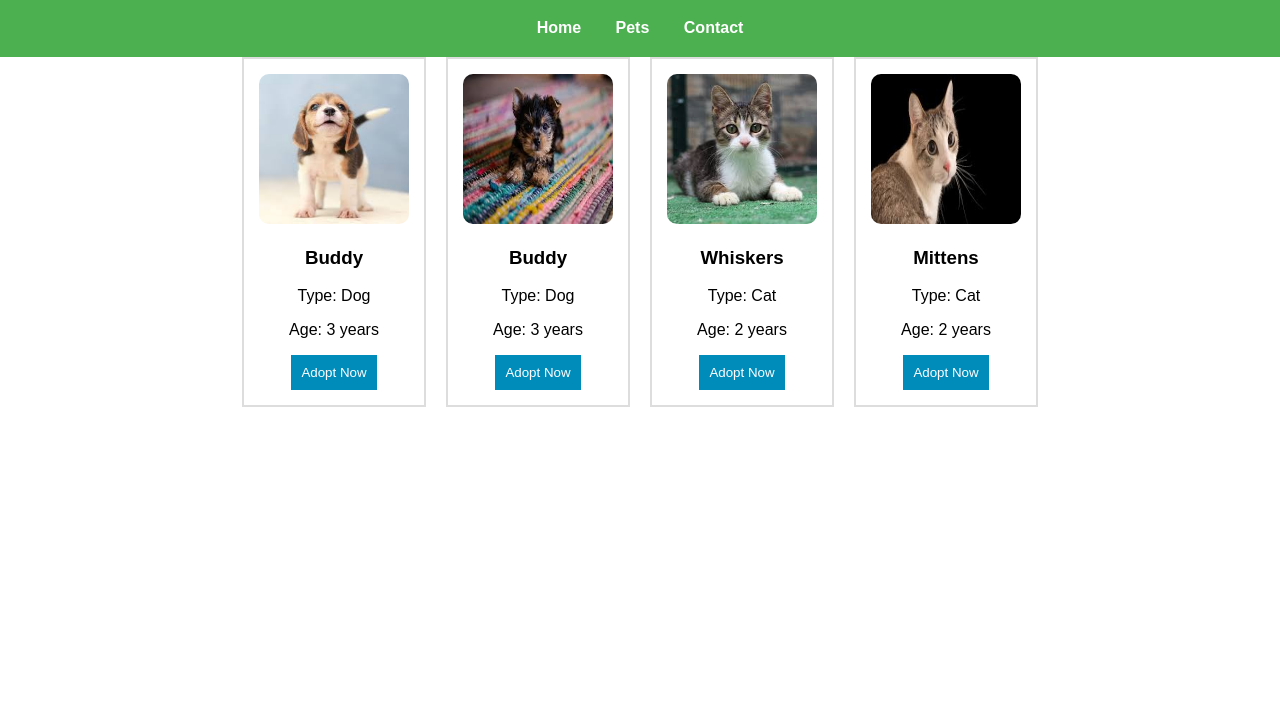
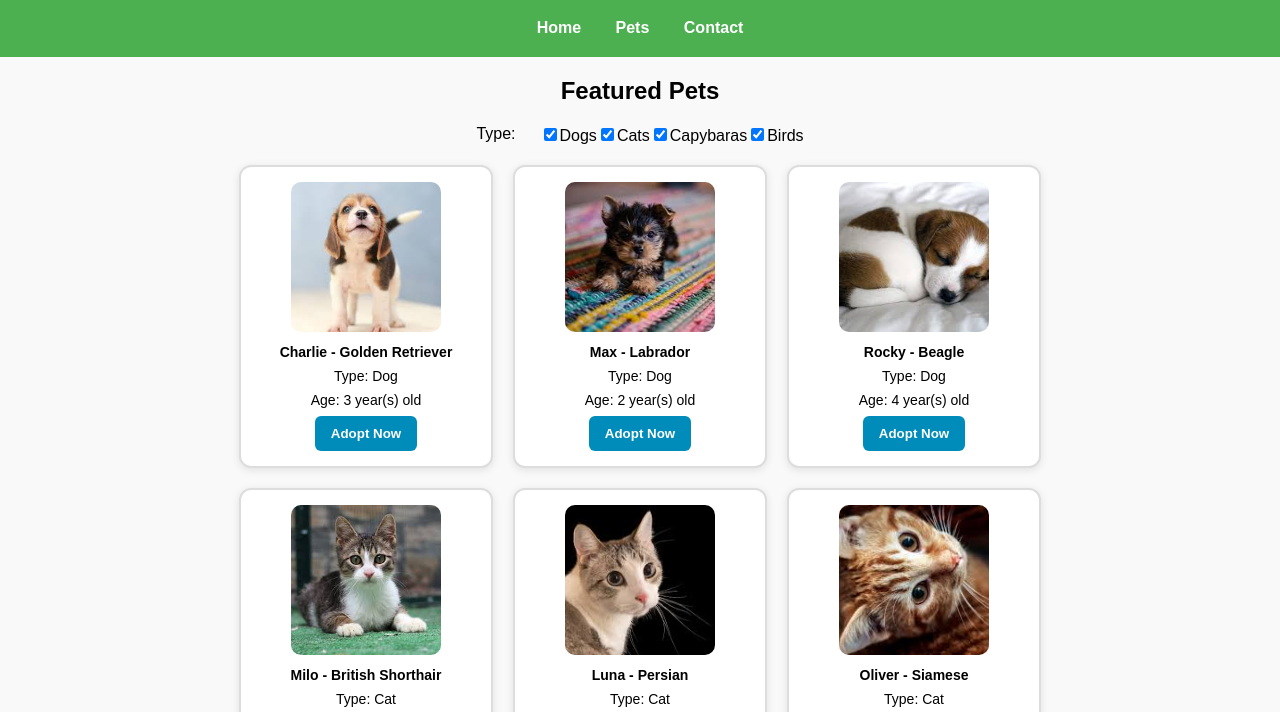
Before and after one commit to Lucas1792003/Pet-shop, a plain HTML site: page pets.html in a window 1280 px wide. Shown: the part 81-793 px from the top of the page. Drawn offline with Linux system fonts and the light colour scheme.

Commit message:
Added filter function- week03

```diff
--- a/Assets/CSS/style.css
+++ b/Assets/CSS/style.css
@@ -1,31 +1,86 @@
 body {
-
     font-family: Arial, sans-serif;
-
     margin: 0;
-
     padding: 0;
-
     text-align: center;
-
+    background-color: #f9f9f9;
 }
 
+header {
+    background-color: #4CAF50;
+    padding: 20px;
+    color: white;
+}
 
+nav a {
+    margin: 0 15px;
+    text-decoration: none;
+    color: white;
+    font-weight: bold;
+}
 
-header {
+.featured {
+    margin: 20px auto;
+    max-width: 1200px;
+}
 
-    background-color: #4CAF50;
+.pet-list {
+    display: flex;
+    flex-wrap: wrap;
+    justify-content: center;
+    gap: 20px;
+    max-width: 1000px;
+    margin: 0 auto;
+    padding: 20px;
+}
 
-    padding: 20px;
+.pet {
+    flex: 1 0 21%;
+    max-width: 220px;
+    border: 2px solid #ddd;
+    padding: 15px;
+    text-align: center;
+    border-radius: 12px;
+    box-shadow: 0 2px 8px rgba(0, 0, 0, 0.1);
+    background-color: #fff;
+    transition: transform 0.2s ease;
+}
 
+.pet:hover {
+    transform: translateY(-5px);
+}
+
+.pet img {
+    width: 150px;
+    height: 150px;
+    object-fit: cover;
+    border-radius: 10px;
+}
+
+.pet p {
+    margin: 8px 0;
+    font-size: 14px;
+}
+
+button {
+    background-color: #008CBA;
     color: white;
+    padding: 10px 16px;
+    border: none;
+    border-radius: 6px;
+    cursor: pointer;
+    font-weight: bold;
+}
 
+button:hover {
+    background-color: #005f7a;
 }
 
 footer {
     background: #62af56;
     color: white;
     display: flex;
+    flex-wrap: wrap;
     justify-content: space-between;
     align-items: center;
     padding: 20px 160px;
@@ -35,90 +90,10 @@ footer {
     display: flex;
     flex-direction: column;
     justify-content: center;
+    max-width: 400px;
 }
 
-    .footer-left p, .footer-left h2 {
+.footer-left p,
+.footer-left h2 {
     margin: 10px 0;
 }
-
-
-
-nav a {
-
-    margin: 0 15px;
-
-    text-decoration: none;
-
-    color: white;
-
-    font-weight: bold;
-
-}
-
-
-
-.featured {
-
-    margin: 20px;
-
-}
-
-
-
-.pet-list {
-
-    display: flex;
-
-    justify-content: center;
-
-    gap: 20px;
-
-}
-
-
-
-.pet {
-
-    border: 2px solid #ddd;
-
-    padding: 15px;
-
-    text-align: center;
-
-}
-
-
-
-.pet img {
-
-    width: 150px;
-
-    height: 150px;
-
-    border-radius: 10px;
-
-}
-
-
-
-button {
-
-    background-color: #008CBA;
-
-    color: white;
-
-    padding: 10px;
-
-    border: none;
-
-    cursor: pointer;
-
-}
-
-
-
-button:hover {
-
-    background-color: #005f7a;
-
-}
--- a/Assets/JS/script.js
+++ b/Assets/JS/script.js
@@ -1,35 +1,61 @@
-function adoptPet() {
+const pets = {
+    Dog: [
+        { name: "Charlie - Golden Retriever", type: "Dog", age: 3, img: "Assets/Img/dogs/dog01.jpg" },
+        { name: "Max - Labrador", type: "Dog", age: 2, img: "Assets/Img/dogs/dog02.jpg" },
+        { name: "Rocky - Beagle", type: "Dog", age: 4, img: "Assets/Img/dogs/dog03.jpg" }
+    ],
+    Cat: [
+        { name: "Milo - British Shorthair", type: "Cat", age: 2, img: "Assets/Img/cats/cat01.jpg" },
+        { name: "Luna - Persian", type: "Cat", age: 3, img: "Assets/Img/cats/cat02.jpg" },
+        { name: "Oliver - Siamese", type: "Cat", age: 1, img: "Assets/Img/cats/cat03.jpg" }
+    ],
+    Capybara: [
+        { name: "Capo - Chill Capybara", type: "Capybara", age: 5, img: "Assets/Img/capybaras/capybara01.jpg" },
+        { name: "Cappy - Lazy Capybara", type: "Capybara", age: 4, img: "Assets/Img/capybaras/capybara02.jpg" }
+    ],
+    Bird: [
+        { name: "Sky - Parrot", type: "Bird", age: 1, img: "Assets/Img/birds/bird01.jpg" },
+        { name: "Kiwi - Cockatiel", type: "Bird", age: 2, img: "Assets/Img/birds/bird02.jpg" }
+    ]
+};
 
-    alert("Thank you for your interest in adopting! Our team will contact you soon.");
 
-}
-const pets = [
-            { "name": "Buddy", "type": "Dog", "age": 3, "img": "Assets/Img/dogs/dog01.jpg" },
-            { "name": "Buddy", "type": "Dog", "age": 3, "img": "Assets/Img/dogs/dog02.jpg" },
-            { "name": "Whiskers", "type": "Cat", "age": 2, "img": "Assets/Img/cats/cat01.jpg" },
-            { "name": "Mittens", "type": "Cat", "age": 2, "img": "Assets/Img/cats/cat02.jpg" }
-        ];
+function filterPets() {
+    const checkboxes = document.querySelectorAll('input[name="pet-type"]:checked');
+    const selectedTypes = Array.from(checkboxes).map(cb => cb.value);
 
-        function adoptPet() {
-            alert("Thank you for choosing to adopt!");
-        }
+    const petListDiv = document.querySelector(".pet-list");
+    petListDiv.innerHTML = ""; // Clear current list
 
-        function loadPets() {
-            console.log('Loading pets...');
-            const petList = document.getElementById('pet-list');
-            pets.forEach(pet => {
-                const petItem = document.createElement('div');
-                petItem.className = 'pet';
-                petItem.innerHTML = `
+    selectedTypes.forEach(type => {
+        if (pets[type]) {
+            pets[type].forEach(pet => {
+                const petDiv = document.createElement("div");
+                petDiv.className = "pet";
+
+                petDiv.innerHTML = `
                     <img src="${pet.img}" alt="${pet.name}">
-                    <h3>${pet.name}</h3>
+                    <p><strong>${pet.name}</strong></p>
                     <p>Type: ${pet.type}</p>
-                    <p>Age: ${pet.age} years</p>
+                    <p>Age: ${pet.age} year(s) old</p>
                     <button onclick="adoptPet()">Adopt Now</button>
                 `;
-                petList.appendChild(petItem);
+
+
+                petListDiv.appendChild(petDiv);
             });
-            console.log('Pets loaded successfully.');
         }
+    });
+}
 
-        document.addEventListener('DOMContentLoaded', loadPets);
+function adoptPet() {
+    alert("Thanks for adopting!");
+}
+
+document.addEventListener("DOMContentLoaded", () => {
+    document.querySelectorAll('input[name="pet-type"]').forEach(cb => {
+        cb.addEventListener("change", filterPets);
+    });
+
+    filterPets(); // Initial load
+});
--- a/pets.html
+++ b/pets.html
@@ -35,7 +35,48 @@
 
 
     <main>
-        <div id="pet-list" class="pet-list"></div>
+
+        <section class="featured">
+
+            <h2>Featured Pets</h2>
+            <div style="display: flex; gap: 24px; justify-content: center">
+                Type:
+                <div style="display: flex;">
+                    <div><input type="checkbox" id="type-dogs" name="pet-type" value="Dog"checked/>Dogs</div>
+                    <div><input type="checkbox" id="type-cats" name="pet-type" value="Cat"checked/>Cats</div>
+                    <div><input type="checkbox" id="type-capybaras" name="pet-type" value="Capybara"checked/>Capybaras</div>
+                    <div><input type="checkbox" id="type-birds" name="pet-type" value="Bird"checked/>Birds</div>
+                </div>
+            </div>
+
+
+
+            <div class="pet-list">
+
+                <div class="pet">
+
+                    <img src="Assets/Img/dog.jpg" alt="Cute Dog">
+
+                    <p>Charlie - Golden Retriever</p>
+
+                    <button onclick="adoptPet()">Adopt Now</button>
+
+                </div>
+
+                <div class="pet">
+
+                    <img src="Assets/Img/cat.webp" alt="Cute Cat">
+
+                    <p>Milo - British Shorthair</p>
+
+                    <button onclick="adoptPet()">Adopt Now</button>
+
+                </div>
+
+            </div>
+
+        </section>
+
     </main>
 
     <script src="Assets/JS/script.js"></script>
```
Also changed, not shown: index.html (+11 -0 lines). Lines whose indentation alone changed are shown as unchanged.
